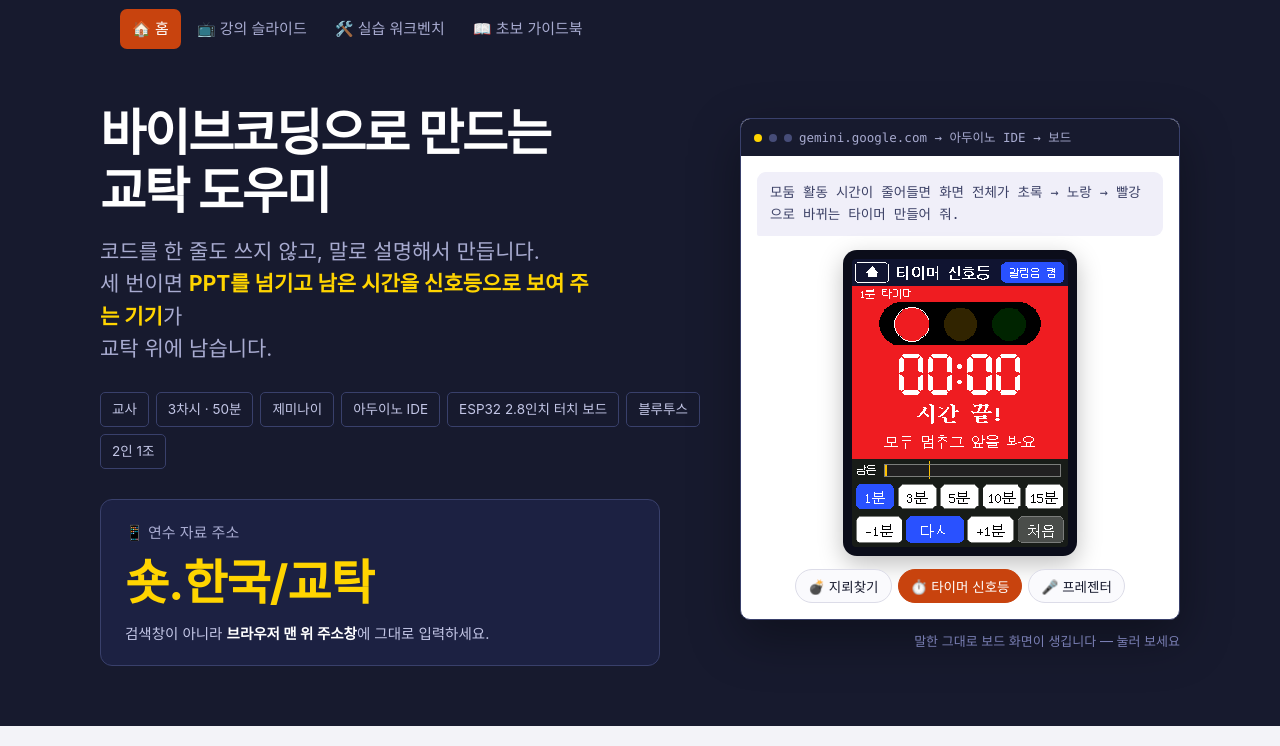
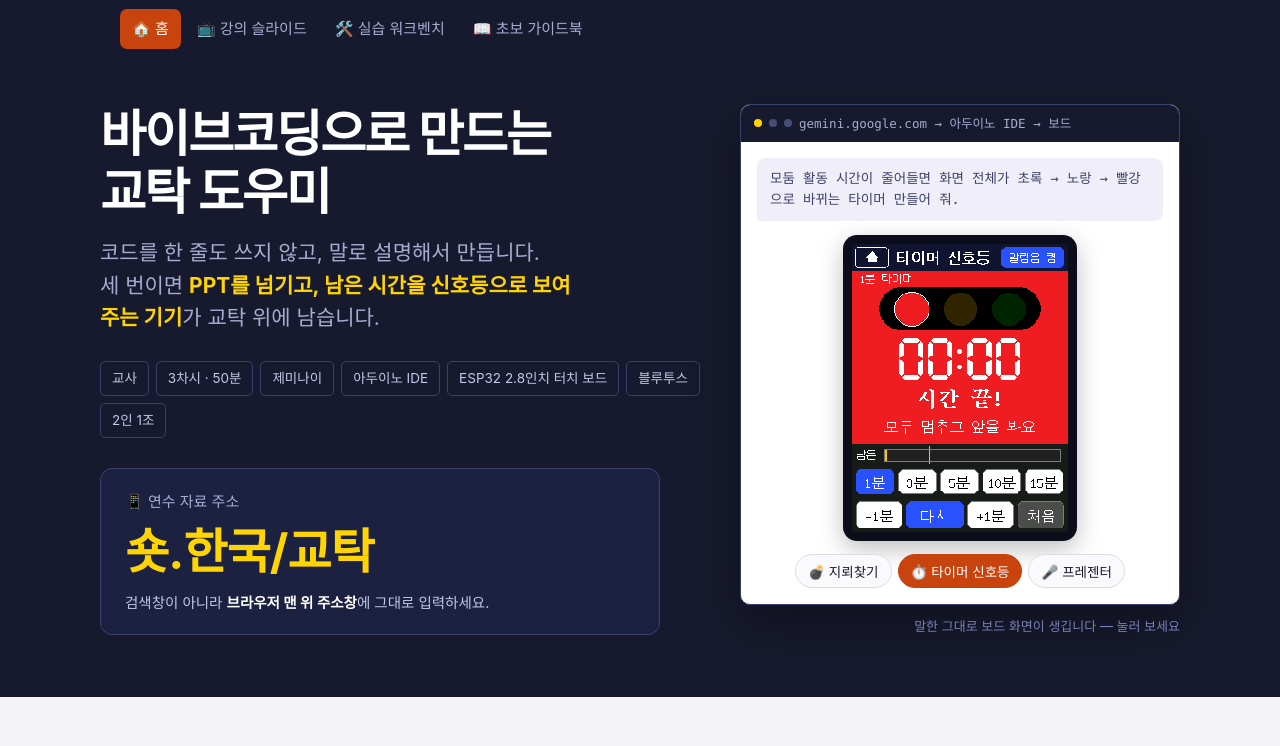
Before and after one commit to biscuitbox/classhelper-e32, a plain HTML site: page index.html in a window 1280 px wide. Shown: the top 746 px of the page. Drawn offline with Linux system fonts and the light colour scheme.

Commit message:
홈 소개 문장: 단어 중간에서 줄이 바뀌지 않게 수정
Co-Authored-By: Claude Opus 5.5 <noreply@anthropic.com>
Claude-Session: https://claude.ai/code/session_012chGshZfrnJPiHT4pb1USV

```diff
--- a/index.html
+++ b/index.html
@@ -183,8 +183,8 @@
 <nav><div class="in"><a class="on" href="index.html">🏠 홈</a><a href="slides-1.html">📺 강의 슬라이드</a><a href="workbench.html">🛠️ 실습 워크벤치</a><a href="playbook.html">📖 초보 가이드북</a></div></nav><div class="hero"><div class="in">
   <div>
     <h1>바이브코딩으로 만드는<br>교탁 도우미</h1>
-    <p class="say">코드를 한 줄도 쓰지 않고, 말로 설명해서 만듭니다.<br>
-       세 번이면 <b>PPT를 넘기고 남은 시간을 신호등으로 보여 주는 기기</b>가<br>교탁 위에 남습니다.</p>
+    <p class="say" style="word-break:keep-all">코드를 한 줄도 쓰지 않고, 말로 설명해서 만듭니다.<br>
+       세 번이면 <b>PPT를 넘기고, 남은 시간을 신호등으로 보여 주는 기기</b>가 교탁 위에 남습니다.</p>
     <div class="badges">
       <span>교사</span><span>3차시 · 50분</span><span>제미나이</span>
       <span>아두이노 IDE</span><span>ESP32 2.8인치 터치 보드</span><span>블루투스</span><span>2인 1조</span>
```
